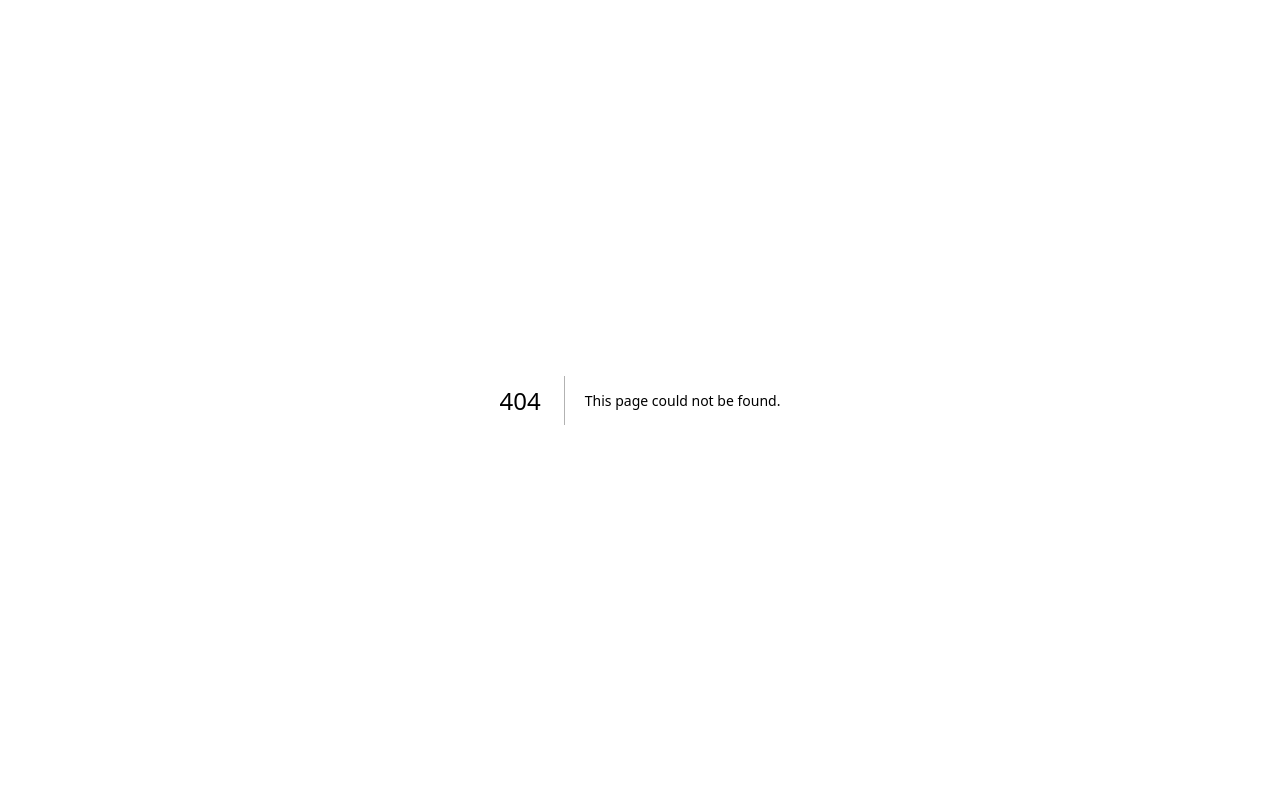
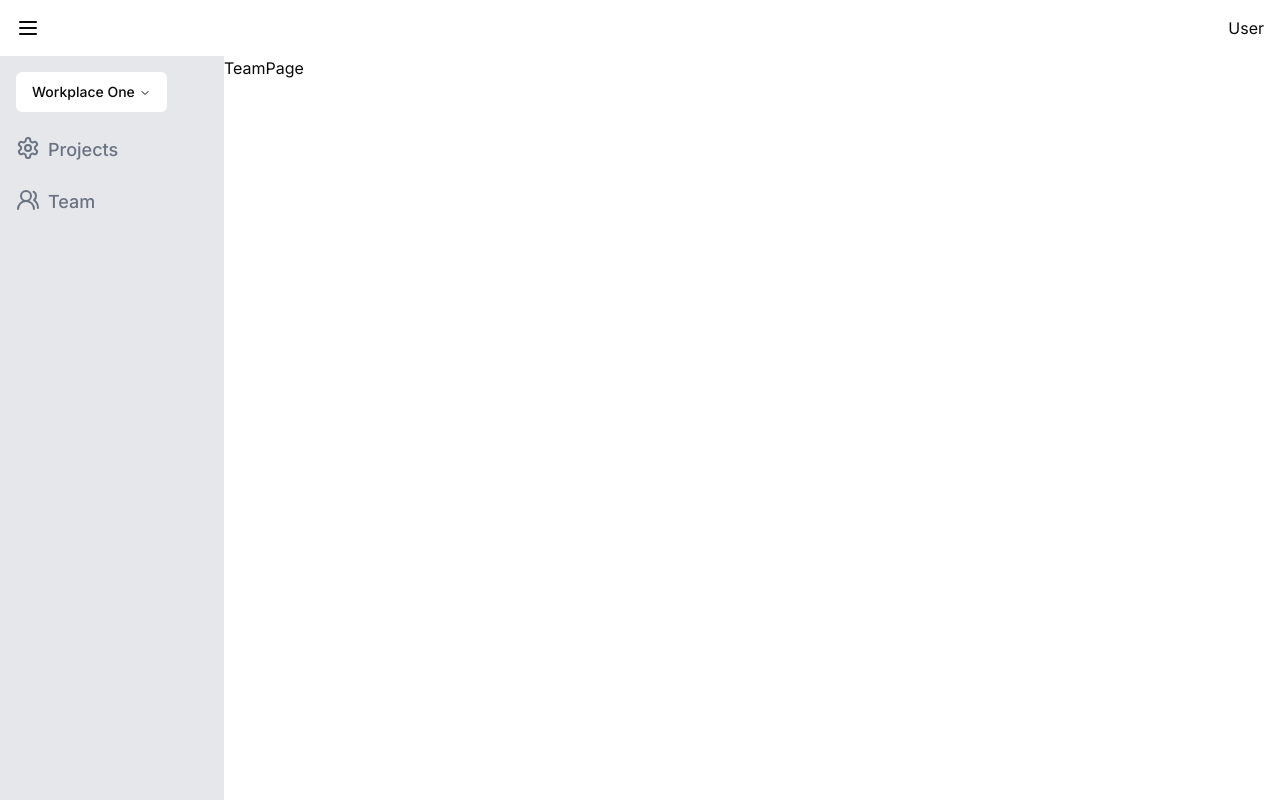
Before and after one commit to developaul/guardix, a Next.js app: page /workplace/1/team in a window 1280 px wide. Before the commit this address had no page. Built offline with nearby package versions, Linux system fonts and the light colour scheme.

Commit message:
chore team page and useSelectedLayoutSegments added

```diff
--- /dev/null
+++ b/src/app/workplace/[id]/team/page.tsx
@@ -0,0 +1,7 @@
+import React from "react";
+
+const TeamPage = () => {
+  return <div>TeamPage</div>;
+};
+
+export default TeamPage;
--- a/src/containers/Aside.tsx
+++ b/src/containers/Aside.tsx
@@ -1,8 +1,7 @@
 "use client";
 
-import { Suspense } from "react";
+import { useParams, useSelectedLayoutSegments } from "next/navigation";
 import Link from "next/link";
-import { useParams } from "next/navigation";
 import clsx from "clsx";
 
 import { resources } from "@/lib";
@@ -10,18 +9,18 @@ import { WorkplaceSelect } from "@/components/WorkplaceSelect";
 
 export const Aside = () => {
   const params = useParams();
-  console.log("🚀 ~ Aside ~ params:", params);
+  const [activeResourcePathname] = useSelectedLayoutSegments();
 
   return (
     <aside className="w-56 bg-gray-200 p-4">
       <nav className="grid gap-6 text-lg font-medium">
         <WorkplaceSelect
-          resourcePathname="/projects"
+          resourcePathname={activeResourcePathname ?? "projects"}
           workplaceIdSelected={params.id.toString()}
         />
 
         {resources.map(({ pathname, name, Icon }) => {
-          const isActive = pathname === "activeResourcePathname";
+          const isActive = pathname === activeResourcePathname;
 
           return (
             <Link
```
